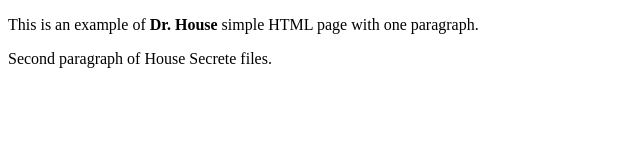
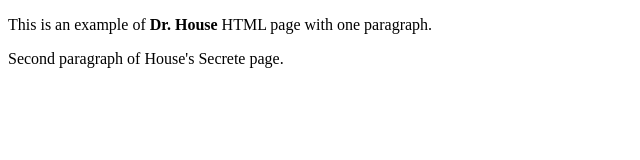
Before and after one commit to schovanek/drhouse-www, a plain HTML site: page index.html in a window 1280 px wide. Shown: the whole page, without its empty margins (0-640 px from the left). Drawn offline with Linux system fonts and the light colour scheme.

Commit message:
Update index.html

```diff
--- a/index.html
+++ b/index.html
@@ -4,7 +4,7 @@
         <title>Dr. Hoouse</title>
     </head>
     <body>
-        <p>This is an example of <b>Dr. House</b> simple HTML page with one paragraph.</p>
-        <p>Second paragraph of House Secrete files.</p>
+        <p>This is an example of <b>Dr. House</b> HTML page with one paragraph.</p>
+        <p>Second paragraph of House's Secrete page.</p>
     </body>
 </html>
```
